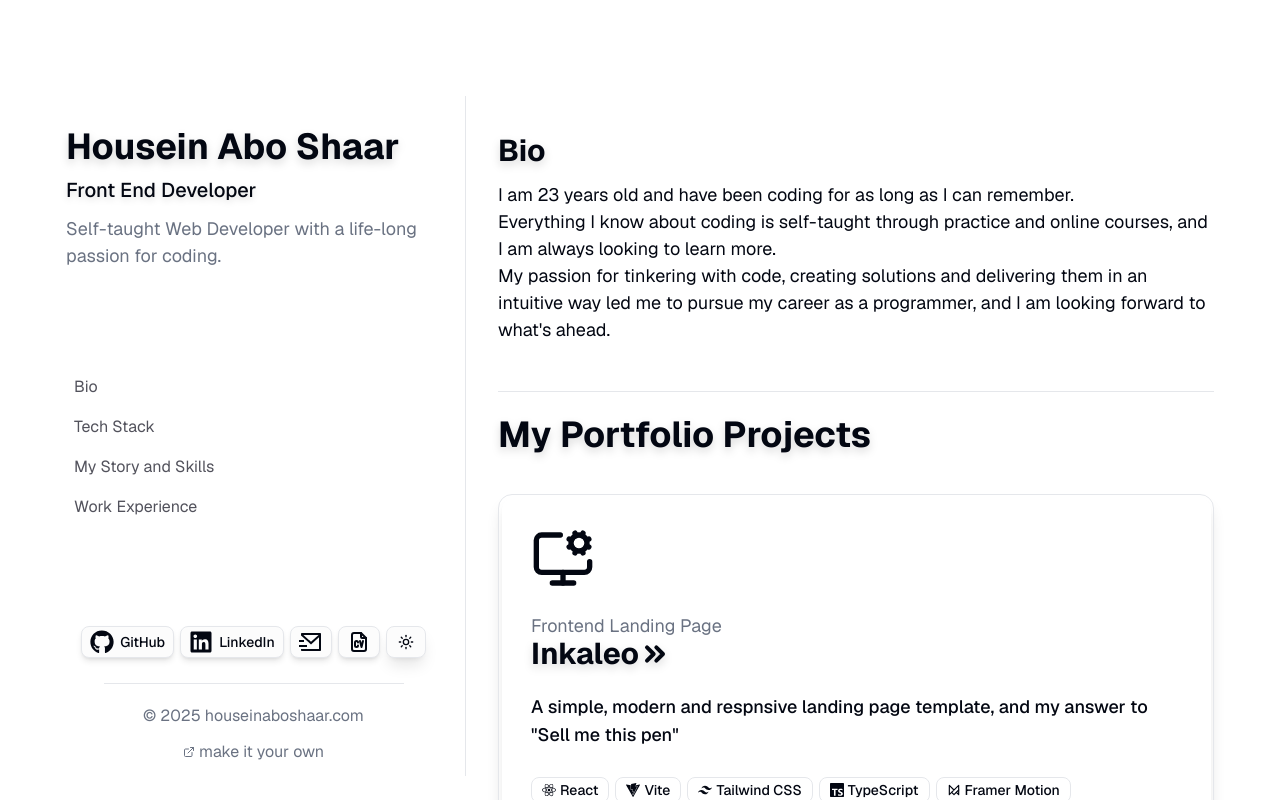
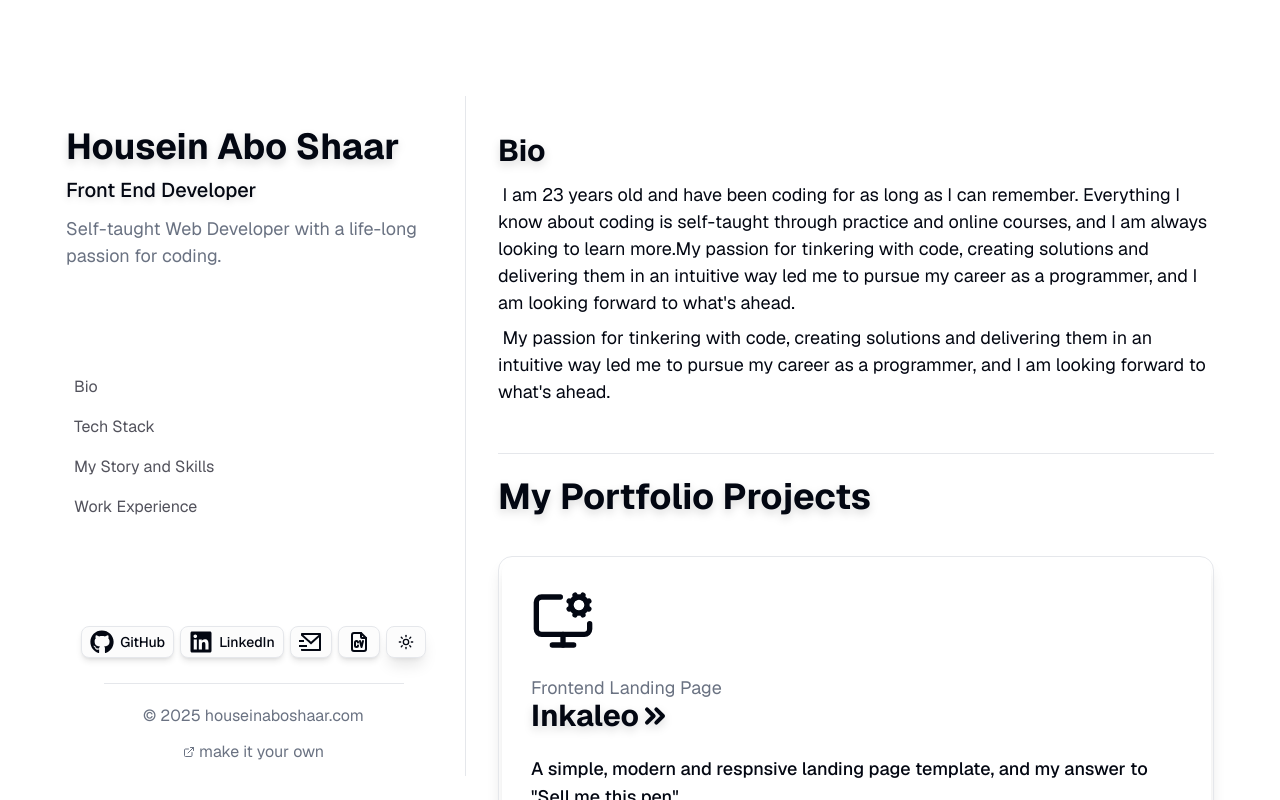
Before and after one commit to HouseinIsProgramming/aMoreElegantPortfolio, a Next.js app: page / in a window 1280 px wide. Shown: the top 800 px of the page. Built offline with nearby package versions, Linux system fonts and the light colour scheme.

Commit message:
change: animation to per word in the bio

```diff
--- a/components/about.tsx
+++ b/components/about.tsx
@@ -46,17 +46,16 @@ function About() {
 
   return (
     <div id="about" className="lg:mt-24 scroll-m-12">
-      <TextEffect delay={0.3} preset="fade-in-blur" as="h2">
+      <TextEffect delay={0.2} preset="fade-in-blur" as="h2">
         Bio
       </TextEffect>
 
-      <TextEffect as="p" per="line" delay={0.6}>
-        {`
-          I am ${age} years old and have been coding for as long as I can remember.
-          Everything I know about coding is self-taught through practice and online courses, and I am always looking to learn more.
-          My passion for tinkering with code, creating solutions and delivering them in an intuitive way led me to pursue my career as a programmer, and I am looking forward to what's ahead.
-
-          `}
+      <TextEffect as="p" per="word" delay={0.2} speedReveal={15} preset="slide">
+        {` I am ${age} years old and have been coding for as long as I can remember. Everything I know about coding is self-taught through practice and online courses, and I am always looking to learn more.
+My passion for tinkering with code, creating solutions and delivering them in an intuitive way led me to pursue my career as a programmer, and I am looking forward to what's ahead.`}
+      </TextEffect>
+      <TextEffect as="p" per="word" delay={0.6} speedReveal={15} preset="slide">
+        {` My passion for tinkering with code, creating solutions and delivering them in an intuitive way led me to pursue my career as a programmer, and I am looking forward to what's ahead.`}
       </TextEffect>
     </div>
   );
```
